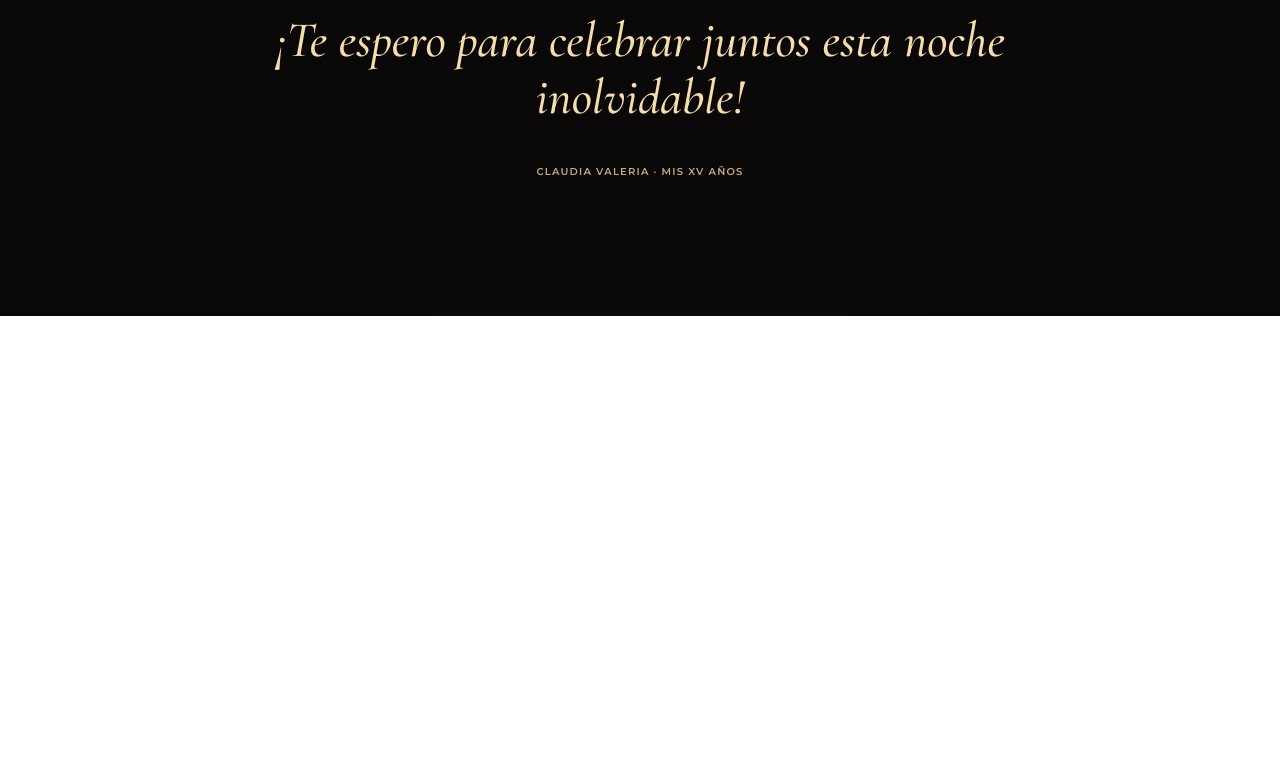
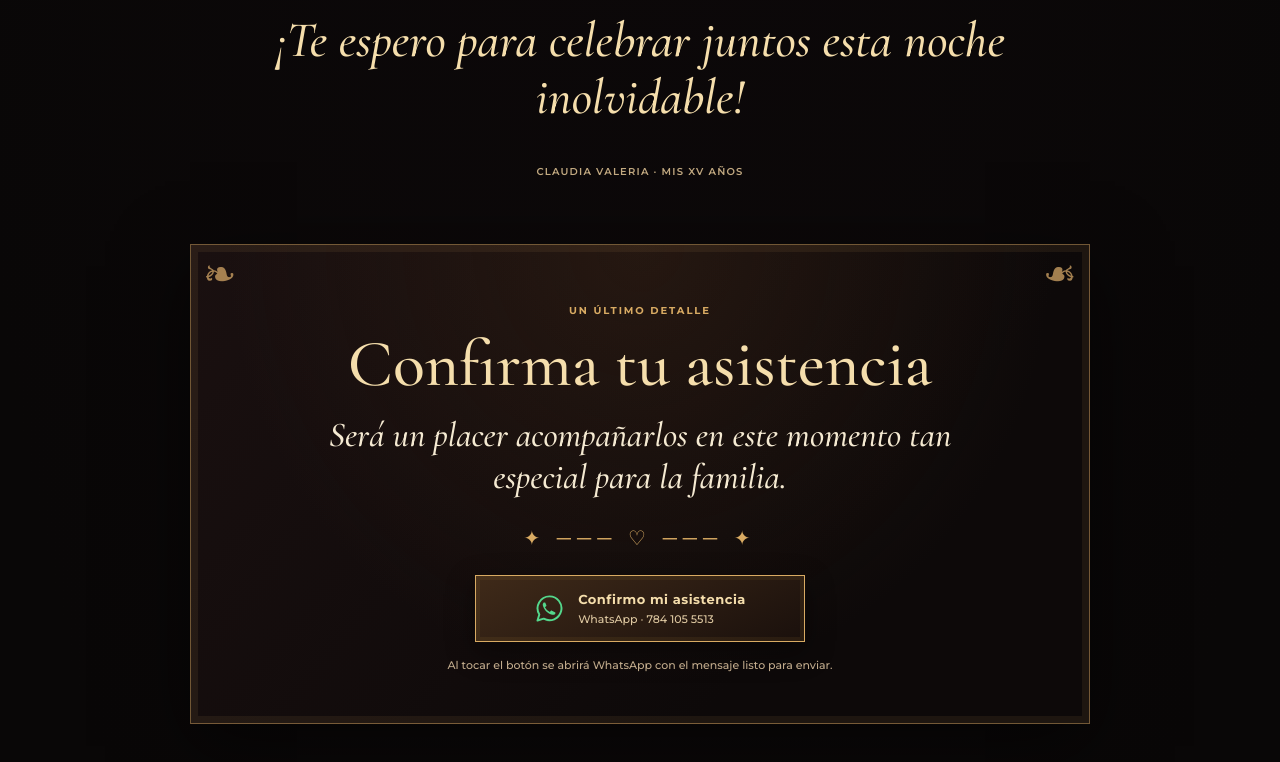
Before and after one commit to kingcreativosmx/xv-claudia-valeria-2026, a plain HTML site: page index.html in a window 1280 px wide. Shown: the part 3766-4528 px from the top of the page. Before the commit the page ends 4082 px from the top, so only its background shows below. Drawn offline with nearby package versions, Linux system fonts and the light colour scheme.

Commit message:
Add files via upload

```diff
--- a/index.html
+++ b/index.html
@@ -57,6 +57,23 @@ header{height:68px;position:sticky;top:0;z-index:30;display:flex;justify-content
  .hero{min-height:830px}.hero-visual{top:230px}.hero-copy{padding-top:45px}.hero-pre{font-size:17px}.hero-title h1{font-size:clamp(84px,23vw,116px)}.hero::before{inset:12px}.hero::after{inset:17px}.hero-date{font-size:9px}.hero-caption{right:24px;bottom:22px}.open-btn{padding:15px 17px}.ornate-heading h2{font-size:43px}.count-item{min-width:75px;padding:5px}.count-item strong{font-size:39px}.family-grid{grid-template-columns:1fr}.family-card p{font-size:28px}.event-grid{grid-template-columns:1fr;gap:22px}.venue-card{min-height:auto;padding:32px 22px}.dress{flex-direction:column;gap:13px;padding:24px 12px}.dress .dress-rule{width:80%;height:1px}.gift{grid-template-columns:1fr;text-align:center;padding:27px 25px;margin-top:70px}.gift-graphic{max-width:185px;margin:auto}.gift h2{font-size:46px}.gift p{font-size:24px}.gift .thanks{font-size:29px}.closing{padding-top:40px}.closing p{font-size:38px}
 }
 @media(prefers-reduced-motion:reduce){html{scroll-behavior:auto}.glitter{animation:none;display:none}.hero-visual img{animation:none}.js-ready .reveal{opacity:1;transform:none;transition:none}}
+
+/* V8 · Confirmación de asistencia al final de la invitación */
+.rsvp{position:relative;isolation:isolate;overflow:hidden;max-width:900px;margin:16px auto 0;padding:clamp(32px,5vw,58px) clamp(20px,6vw,72px) 48px;text-align:center;border:1px solid #c79b5b89;background:radial-gradient(ellipse at 50% 0%,#3e27176b 0%,transparent 65%),linear-gradient(130deg,#1a1010,#0d0909 70%);box-shadow:inset 0 0 0 7px #d8ac6615,0 22px 70px #0008}
+.rsvp::before,.rsvp::after{content:'❧';position:absolute;top:6px;font-size:40px;color:#c89d61;opacity:.8}
+.rsvp::before{left:12px}.rsvp::after{right:12px;transform:scaleX(-1)}
+.rsvp .mini-label{margin:0 0 12px}
+.rsvp h2{font:500 clamp(42px,6vw,66px)/1 var(--serif);color:var(--lightgold);margin:0 0 18px}
+.rsvp .rsvp-message{font:italic 500 clamp(23px,3.4vw,35px)/1.18 var(--serif);color:var(--cream);max-width:710px;margin:0 auto 28px}
+.rsvp .rsvp-flourish{color:var(--gold);font-size:20px;letter-spacing:.3em;margin:0 auto 24px}
+.rsvp-button{display:inline-flex;gap:13px;align-items:center;justify-content:center;min-width:min(100%,330px);max-width:100%;padding:15px 22px;border:1.5px solid var(--gold);background:linear-gradient(155deg,#3f2a19,#1a100c);color:var(--lightgold);text-decoration:none;box-shadow:inset 0 0 0 4px #b98f3f17,0 9px 29px #0006;transition:background .2s ease, transform .2s ease}
+.rsvp-button:hover{background:#42301d;transform:translateY(-2px)}
+.rsvp-button .wa-icon{display:block;flex:none;width:31px;height:31px;color:#54d88c}
+.rsvp-button .rsvp-button-text{display:flex;flex-direction:column;align-items:flex-start;gap:4px;text-align:left}
+.rsvp-button .rsvp-button-text strong{font:700 13px/1.3 var(--sans);letter-spacing:.04em}
+.rsvp-button .rsvp-button-text small{font:500 11px/1.3 var(--sans);color:#dfc9a2}
+.rsvp .rsvp-hint{font:500 11px/1.6 var(--sans);color:#c1ab8c;margin:15px 0 0}
+@media(max-width:520px){.rsvp{padding:40px 21px 34px}.rsvp h2{font-size:47px}.rsvp .rsvp-message{font-size:27px}.rsvp-button{width:100%;min-width:0}}
 </style>
 </head>
 <body id="inicio">
@@ -124,6 +141,21 @@ header{height:68px;position:sticky;top:0;z-index:30;display:flex;justify-content
 <div><span class="mini-label">Un detalle especial</span><h2 id="gift-title">Tu presencia es mi mejor regalo.</h2><p>Si deseas tener un detalle conmigo, agradeceré de corazón lluvia de sobres o algún obsequio relacionado con mi pasión por el básquetbol.</p><p class="thanks">¡Gracias por ser parte de este día tan especial!</p></div>
 </section>
 <footer class="closing reveal"><div class="crest" aria-hidden="true"><span>CV</span></div><div class="diamond" aria-hidden="true">✦ ─── ♡ ─── ✦</div><p>Tu presencia hará que este día sea aún más especial.</p><p>¡Te espero para celebrar juntos esta noche inolvidable!</p><div class="footerline">Claudia Valeria · Mis XV años</div></footer>
+
+<section class="rsvp reveal" id="confirmacion" aria-labelledby="confirmacion-titulo">
+  <p class="mini-label">Un último detalle</p>
+  <h2 id="confirmacion-titulo">Confirma tu asistencia</h2>
+  <p class="rsvp-message">Será un placer acompañarlos en este momento tan especial para la familia.</p>
+  <div class="rsvp-flourish" aria-hidden="true">✦ ─── ♡ ─── ✦</div>
+  <a class="rsvp-button" href="https://wa.me/527841055513?text=Ser%C3%A1%20un%20placer%20acompa%C3%B1arlos%20en%20este%20momento%20tan%20especial%20para%20la%20familia%2C%20confirmo%20mi%20asistencia." target="_blank" rel="noopener noreferrer" aria-label="Confirmo mi asistencia por WhatsApp al 784 105 5513">
+    <svg class="wa-icon" viewBox="0 0 32 32" role="img" aria-label="WhatsApp" xmlns="http://www.w3.org/2000/svg">
+      <path d="M16 3.5a12.3 12.3 0 0 0-10.5 18.7L3.6 28.4l6.4-1.9A12.3 12.3 0 1 0 16 3.5Z" fill="none" stroke="currentColor" stroke-width="2" stroke-linejoin="round"/>
+      <path d="M11.5 10.2c-.4-.7-1.2-.6-1.7-.1-.7.8-.9 1.9-.6 3 1.3 4.6 5 7.9 9.5 9.3 1.2.4 2.4.1 3.1-.8.5-.6.5-1.3-.2-1.7l-3.1-1.6c-.6-.3-.9-.2-1.3.3l-.9 1.1a10.8 10.8 0 0 1-5-5l1.2-1c.4-.4.5-.7.2-1.2l-1.4-3.2Z" fill="currentColor"/>
+    </svg>
+    <span class="rsvp-button-text"><strong>Confirmo mi asistencia</strong><small>WhatsApp · 784 105 5513</small></span>
+  </a>
+  <p class="rsvp-hint">Al tocar el botón se abrirá WhatsApp con el mensaje listo para enviar.</p>
+</section>
 </div>
 </div>
 </main>
```
